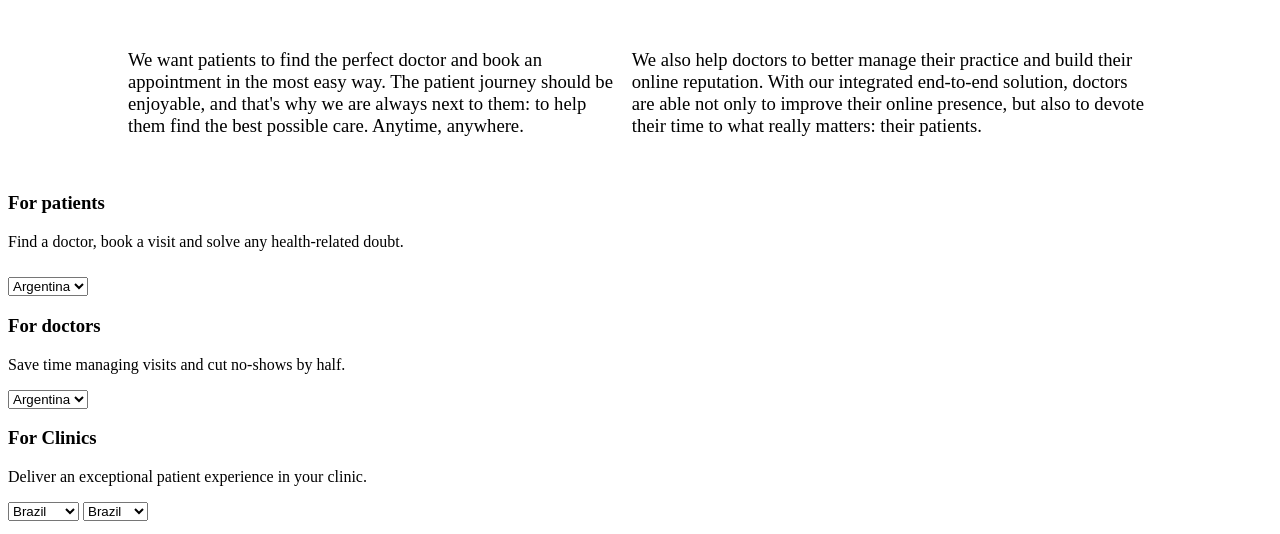
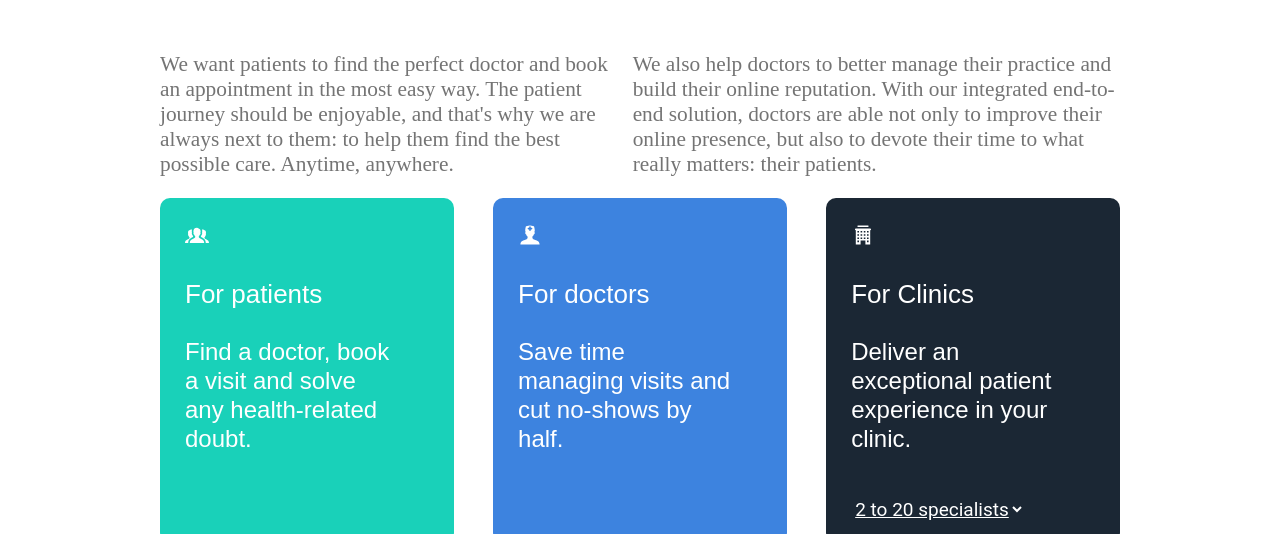
Before and after one commit to TheRealBattles12/Clone_Site, a plain HTML site: page index.html in a window 1280 px wide. Shown: the part 265-799 px from the top of the page. Drawn offline with Linux system fonts and the light colour scheme.

Commit message:
fourth commit

```diff
--- a/css/style.css
+++ b/css/style.css
@@ -32,9 +32,74 @@ header ul{
 }
 #p-div-1 {
     display: flex;
-    width: 80vw;
+    width: 75vw;
     margin: 0 auto;
     gap: 1vw;
     text-align: left;
-    font-size: 14pt;
+    font-size: 16pt;
 }
+#p-div-1 p {
+    font-size: 16pt;
+    font-weight: 400;
+    color: rgb(116, 116, 116);
+
+}
+#mid-div-1 {
+    display: flex;
+    margin: 0 auto;
+    width: 75vw;
+    justify-content: space-between;
+}
+#box1 {
+    background-color: #19D1B9;
+    flex-basis: 28%;
+}
+#box2 {
+    background-color: #3D83DF;
+    flex-basis: 28%;
+}
+#box3 {
+    background-color: #1B2734;
+    flex-basis: 28%;
+}
+#box1 select {
+    background-color: #19D1B9;
+    margin-top: 65px;
+}
+#box2 select {
+    background-color: #3D83DF;
+    margin-top: 65px;
+}
+#box3 select {
+    background-color: #1B2734;
+    margin-top: 20px;
+}
+.boxes {
+    border-radius: 10px;
+    height: 40vh;
+    font-family: "Work Sans", Arial, sans-serif;
+    color: #ffffff;
+    padding-top: 25px;
+    padding-left: 25px;
+}
+.boxes h3 {
+    font-weight: 400;
+    font-size: 26px;
+    line-height: 34px;
+    width: 70%;
+}
+.boxes p {
+    font-weight: 300;
+    font-size: 24px;
+    line-height: 29px;
+    width: 80%;
+}
+.boxes select {
+    border: none;
+    text-decoration: underline;
+    color: #ffffff;
+    font-family: Roboto, Arial, sans-serif;
+    font-weight: 400;
+    font-size: 19px;
+    line-height: 25px;
+}
--- a/index.html
+++ b/index.html
@@ -38,10 +38,13 @@
     </p>
     </div>
   </div>
-    <img src="res/non-city_images/icon-patients.png" alt="" />
+  <div id="mid-div-1">
+  <div class="boxes" id="box1">
+    <img src="res/non-city_images/icon-patients.svg" alt="" />
     <h3>For patients</h3>
     <p>Find a doctor, book a visit and solve any health-related doubt.</p>
     <select name="" id="">
+      <option value="">Choose country</option>
       <option value="">Argentina</option>
       <option value="">Brazil</option>
       <option value="">Chile</option>
@@ -56,10 +59,13 @@
       <option value="">Spain</option>
       <option value="">Turkey</option>
     </select>
+    </div>
+    <div class="boxes" id="box2">
     <img src="res/non-city_images/icon-doctors.svg" alt="" />
     <h3>For doctors</h3>
     <p>Save time managing visits and cut no-shows by half.</p>
     <select name="" id="">
+      <option value="">Choose country</option>
       <option value="">Argentina</option>
       <option value="">Brazil</option>
       <option value="">Chile</option>
@@ -74,10 +80,13 @@
       <option value="">Spain</option>
       <option value="">Turkey</option>
     </select>
-    <img src="res/non-city_images/icon-patients.png" alt="" />
+    </div>
+    <div class="boxes" id="box3">
+    <img src="res/non-city_images/icon-clinics.svg" alt="" />
     <h3>For Clinics</h3>
     <p>Deliver an exceptional patient experience in your clinic.</p>
     <select name="" id="">
+      <option> 2 to 20 specialists </option>
       <option value="">Brazil</option>
       <option value="">Czechia</option>
       <option value="">Italy</option>
@@ -88,12 +97,15 @@
     </select>
 
     <select name="" id="">
+      <option value="">More than 20 specialists</option>
       <option value="">Brazil</option>
       <option value="">Italy</option>
       <option value="">Mexico</option>
       <option value="">Poland</option>
       <option value="">Spain</option>
     </select>
+  </div>
+  </div>
     <p>We are a global company with local culture</p>
 
     <img src="res/non-city_images/znanylekarz.png" alt="" />
```
Also changed, not shown: res/non-city_images/icon-clinics.svg (added), res/non-city_images/icon-patients.svg (added).
